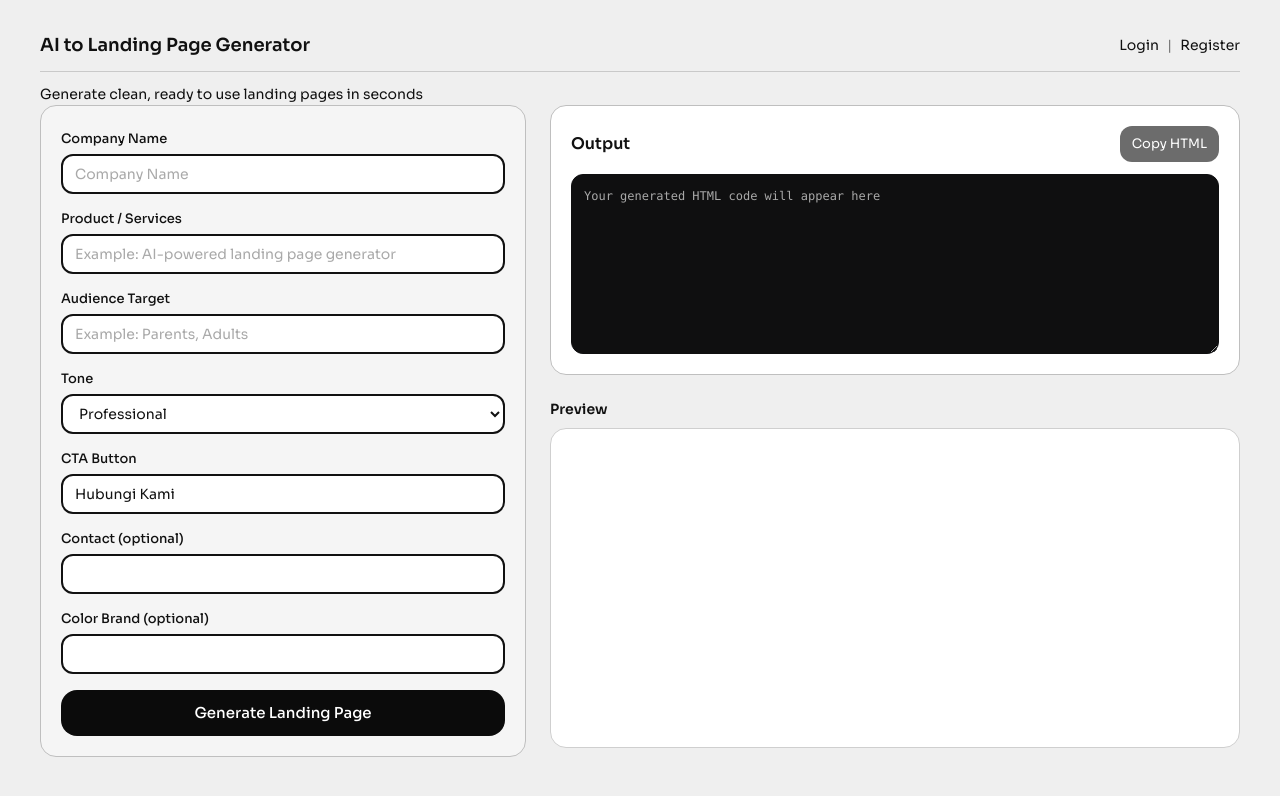
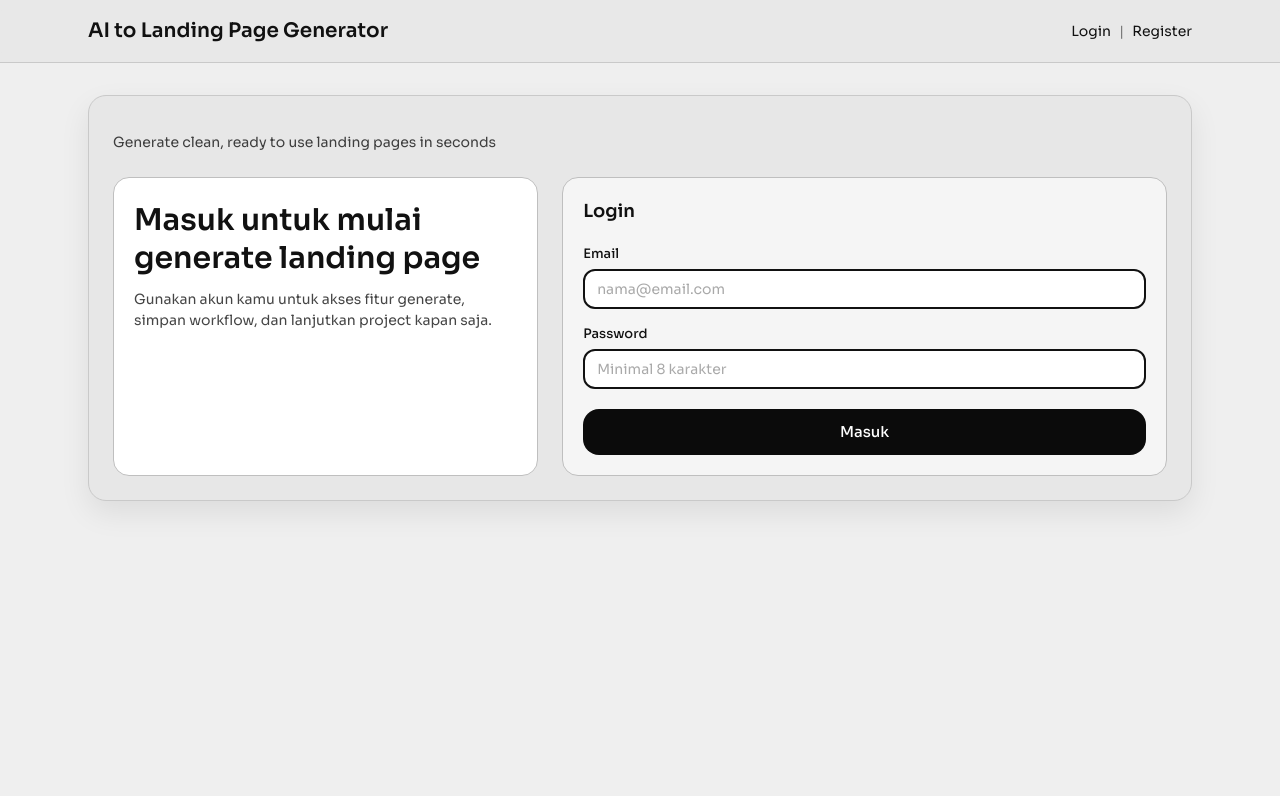
Before and after one commit to Fachri2704/ai-generator, a React app in the folder frontend/: page / in a window 1280 px wide. Both pictures are taken after a click on the button "Login". Shown: the top 796 px of the page. Built offline with nearby package versions, Linux system fonts and the light colour scheme; the HTML template or start-up script is replaced by a standard one.

Commit message:
Login Page

```diff
--- a/frontend/src/App.jsx
+++ b/frontend/src/App.jsx
@@ -1,6 +1,32 @@
 import { useState } from "react";
+import LoginPage from "./pages/LoginPage";
+import RegisterPage from "./pages/RegisterPage";
+
+const USER_STORAGE_KEY = "ai-landing-auth-user";
+
+const getStoredUser = () => {
+  try {
+    const raw = localStorage.getItem(USER_STORAGE_KEY);
+    return raw ? JSON.parse(raw) : null;
+  } catch {
+    return null;
+  }
+};
+
+const readErrorMessage = (data) => {
+  if (!data) return "Terjadi kesalahan.";
+  if (typeof data.message === "string" && data.message.trim() !== "") return data.message;
+  if (data.errors && typeof data.errors === "object") {
+    const firstField = Object.values(data.errors)[0];
+    if (Array.isArray(firstField) && firstField[0]) return firstField[0];
+  }
+  return "Terjadi kesalahan.";
+};
 
 export default function App() {
+  const [view, setView] = useState("generator");
+  const [user, setUser] = useState(getStoredUser);
+
   const [form, setForm] = useState({
     company_name: "",
     product: "",
@@ -11,11 +37,115 @@ export default function App() {
     brand_color: "",
   });
 
+  const [loginForm, setLoginForm] = useState({
+    email: "",
+    password: "",
+  });
+
+  const [registerForm, setRegisterForm] = useState({
+    name: "",
+    email: "",
+    password: "",
+    password_confirmation: "",
+  });
+
   const [loading, setLoading] = useState(false);
   const [html, setHtml] = useState("");
   const [err, setErr] = useState("");
+  const [authLoading, setAuthLoading] = useState(false);
+  const [authErr, setAuthErr] = useState("");
+  const [authMsg, setAuthMsg] = useState("");
 
   const onChange = (e) => setForm({ ...form, [e.target.name]: e.target.value });
+  const onLoginChange = (e) => setLoginForm({ ...loginForm, [e.target.name]: e.target.value });
+  const onRegisterChange = (e) => setRegisterForm({ ...registerForm, [e.target.name]: e.target.value });
+
+  const setLoggedInUser = (nextUser) => {
+    setUser(nextUser);
+    localStorage.setItem(USER_STORAGE_KEY, JSON.stringify(nextUser));
+  };
+
+  const logout = async () => {
+    setAuthErr("");
+    setAuthMsg("");
+
+    try {
+      await fetch("/api/logout", { method: "POST" });
+    } finally {
+      localStorage.removeItem(USER_STORAGE_KEY);
+      setUser(null);
+      setView("login");
+      setAuthMsg("Kamu sudah logout.");
+    }
+  };
+
+  const register = async (e) => {
+    e.preventDefault();
+    setAuthLoading(true);
+    setAuthErr("");
+    setAuthMsg("");
+
+    try {
+      const res = await fetch("/api/register", {
+        method: "POST",
+        headers: {
+          "Content-Type": "application/json",
+          Accept: "application/json",
+        },
+        body: JSON.stringify(registerForm),
+      });
+
+      const data = await res.json();
+      if (!res.ok) {
+        throw new Error(readErrorMessage(data));
+      }
+
+      setAuthMsg("Registrasi berhasil. Silakan login.");
+      setRegisterForm({
+        name: "",
+        email: "",
+        password: "",
+        password_confirmation: "",
+      });
+      setView("login");
+    } catch (e2) {
+      setAuthErr(String(e2.message || e2));
+    } finally {
+      setAuthLoading(false);
+    }
+  };
+
+  const login = async (e) => {
+    e.preventDefault();
+    setAuthLoading(true);
+    setAuthErr("");
+    setAuthMsg("");
+
+    try {
+      const res = await fetch("/api/login", {
+        method: "POST",
+        headers: {
+          "Content-Type": "application/json",
+          Accept: "application/json",
+        },
+        body: JSON.stringify(loginForm),
+      });
+
+      const data = await res.json();
+      if (!res.ok) {
+        throw new Error(readErrorMessage(data));
+      }
+
+      setLoggedInUser(data.user);
+      setView("generator");
+      setLoginForm({ email: "", password: "" });
+      setAuthMsg("Login berhasil.");
+    } catch (e2) {
+      setAuthErr(String(e2.message || e2));
+    } finally {
+      setAuthLoading(false);
+    }
+  };
 
   const generate = async () => {
     setLoading(true);
@@ -57,24 +187,68 @@ export default function App() {
 
   return (
     <div className="pageWrap">
-        <div className="navBar">
-          <div className="navTitle">AI to Landing Page Generator</div>
+      <header className="siteHeader">
+        <div className="siteHeaderInner">
+          <button
+            className="navTitle border-0 bg-transparent p-0 text-left"
+            type="button"
+            onClick={() => setView("generator")}
+          >
+            AI to Landing Page Generator
+          </button>
           <div className="navLinks">
-            <button className="navLink" type="button">
+            {user ? (
+              <>
+                <span>{user.name}</span>
+                <span className="navDivider">|</span>
+                <button className="navLink" type="button" onClick={logout}>
+                  Logout
+                </button>
+              </>
+            ) : (
+              <>
+                <button className="navLink" type="button" onClick={() => setView("login")}>
                   Login
                 </button>
                 <span className="navDivider">|</span>
-            <button className="navLink" type="button">
+                <button className="navLink" type="button" onClick={() => setView("register")}>
                   Register
                 </button>
+              </>
+            )}
           </div>
         </div>
+      </header>
 
-        <p className="tagline">
-          Generate clean, ready to use landing pages in seconds
-        </p>
+      <main className="mainWrap">
+        <div className="shell">
+          <div className="navBar">
+            <p className="tagline">Generate clean, ready to use landing pages in seconds</p>
+          </div>
 
-        <div className="grid grid-cols-1 gap-6 lg:grid-cols-12">
+          {authMsg && <div className="mt-3 text-[12px] md:text-[13px] text-green-700">{authMsg}</div>}
+          {authErr && <div className="mt-3 text-[12px] md:text-[13px] text-red-600">{authErr}</div>}
+
+          {view === "login" ? (
+            <LoginPage
+              form={loginForm}
+              onChange={onLoginChange}
+              onSubmit={login}
+              loading={authLoading}
+            />
+          ) : null}
+
+          {view === "register" ? (
+            <RegisterPage
+              form={registerForm}
+              onChange={onRegisterChange}
+              onSubmit={register}
+              loading={authLoading}
+            />
+          ) : null}
+
+          {view === "generator" ? (
+            <div className="mt-6 grid grid-cols-1 gap-6 lg:grid-cols-12">
               <section className="lg:col-span-5">
                 <div className="card cardSoft">
                   <div className="grid gap-3">
@@ -104,12 +278,7 @@ export default function App() {
                       <label className="text-[12px] md:text-[13px] font-medium text-[#111111]">
                         Tone
                       </label>
-                  <select
-                    name="tone"
-                    value={form.tone}
-                    onChange={onChange}
-                  className="input"
-                  >
+                      <select name="tone" value={form.tone} onChange={onChange} className="input">
                         <option value="profesional">Professional</option>
                         <option value="formal">Formal</option>
                         <option value="santai">Casual</option>
@@ -138,11 +307,7 @@ export default function App() {
                       placeholder=""
                     />
 
-                <button
-                  onClick={generate}
-                  disabled={loading}
-                  className="btnPrimary mt-1"
-                >
+                    <button onClick={generate} disabled={loading} className="btnPrimary mt-1">
                       {loading ? "Generating..." : "Generate Landing Page"}
                     </button>
 
@@ -175,19 +340,16 @@ export default function App() {
                 </div>
 
                 <div className="grid gap-2">
-              <div className="text-[13px] md:text-[14px] font-semibold text-[#111111]">
-                Preview
-              </div>
+                  <div className="text-[13px] md:text-[14px] font-semibold text-[#111111]">Preview</div>
                   <div className="previewCard">
-                <iframe
-                  title="preview"
-                  className="h-full w-full"
-                  srcDoc={html}
-                />
+                    <iframe title="preview" className="h-full w-full" srcDoc={html} />
                   </div>
                 </div>
               </section>
             </div>
+          ) : null}
+        </div>
+      </main>
     </div>
   );
 }
--- a/frontend/src/index.css
+++ b/frontend/src/index.css
@@ -25,19 +25,31 @@ body {
 
 @layer components {
   .pageWrap {
-    @apply min-h-screen bg-[#efefef] px-6 py-6 md:px-10 md:py-8;
+    @apply min-h-screen bg-[#efefef];
+  }
+
+  .siteHeader {
+    @apply sticky top-0 z-30 border-b border-[#c9c9c9] bg-[#e7e7e7]/95 backdrop-blur;
+  }
+
+  .siteHeaderInner {
+    @apply mx-auto flex w-full max-w-6xl items-center justify-between gap-4 px-4 py-4 md:px-6;
+  }
+
+  .mainWrap {
+    @apply mx-auto w-full max-w-6xl px-4 py-6 md:px-6 md:py-8;
   }
 
   .shell {
-    @apply mx-auto w-full max-w-6xl rounded-[14px] bg-[#e7e7e7] px-4 py-4 md:px-6 md:py-5 shadow-[0_12px_30px_rgba(0,0,0,0.12)];
+    @apply rounded-[18px] border border-[#c9c9c9] bg-[#e7e7e7] px-4 py-4 md:px-6 md:py-6 shadow-[0_12px_30px_rgba(0,0,0,0.08)];
   }
 
   .navBar {
-    @apply flex items-center justify-between gap-4 border-b border-[#c9c9c9] pb-3;
+    @apply flex items-center justify-between gap-4;
   }
 
   .navTitle {
-    @apply text-[15px] md:text-[18px] font-semibold text-[#111111];
+    @apply text-[16px] md:text-[20px] font-semibold text-[#111111];
   }
 
   .navLinks {
@@ -53,7 +65,7 @@ body {
   }
 
   .tagline {
-    @apply mt-3 text-[12px] md:text-[14px] text-[#111111];
+    @apply mt-3 text-[12px] md:text-[14px] text-[#3e3e3e];
   }
 
   .headerRow {
@@ -109,6 +121,26 @@ body {
   .previewCardCompact {
     height: 200px;
   }
+
+  .authLayout {
+    @apply mt-6 grid grid-cols-1 gap-6 lg:grid-cols-12;
+  }
+
+  .authInfo {
+    @apply rounded-[16px] border border-[#bfbfbf] bg-white px-5 py-6 lg:col-span-5;
+  }
+
+  .authInfoTitle {
+    @apply text-[24px] md:text-[30px] font-semibold leading-tight text-[#111111];
+  }
+
+  .authInfoText {
+    @apply mt-3 text-[13px] md:text-[14px] text-[#454545];
+  }
+
+  .authFormWrap {
+    @apply lg:col-span-7;
+  }
 }
 
 @media (max-width: 767px) {
--- /dev/null
+++ b/frontend/src/pages/LoginPage.jsx
@@ -0,0 +1,50 @@
+function LoginPage({ form, onChange, onSubmit, loading }) {
+  return (
+    <section className="authLayout">
+      <div className="authInfo">
+        <h1 className="authInfoTitle">Masuk untuk mulai generate landing page</h1>
+        <p className="authInfoText">
+          Gunakan akun kamu untuk akses fitur generate, simpan workflow, dan lanjutkan project
+          kapan saja.
+        </p>
+      </div>
+      <div className="authFormWrap">
+        <div className="card cardSoft">
+          <h2 className="text-[16px] md:text-[18px] font-semibold text-[#111111]">Login</h2>
+          <form className="mt-4 grid gap-3" onSubmit={onSubmit}>
+            <Input
+              label="Email"
+              name="email"
+              type="email"
+              value={form.email}
+              onChange={onChange}
+              placeholder="nama@email.com"
+            />
+            <Input
+              label="Password"
+              name="password"
+              type="password"
+              value={form.password}
+              onChange={onChange}
+              placeholder="Minimal 8 karakter"
+            />
+            <button type="submit" disabled={loading} className="btnPrimary mt-2">
+              {loading ? "Loading..." : "Masuk"}
+            </button>
+          </form>
+        </div>
+      </div>
+    </section>
+  );
+}
+
+function Input({ label, ...props }) {
+  return (
+    <div>
+      <label className="text-[12px] md:text-[13px] font-medium text-[#111111]">{label}</label>
+      <input {...props} className="input" />
+    </div>
+  );
+}
+
+export default LoginPage;
--- /dev/null
+++ b/frontend/src/pages/RegisterPage.jsx
@@ -0,0 +1,65 @@
+function RegisterPage({ form, onChange, onSubmit, loading }) {
+  return (
+    <section className="authLayout">
+      <div className="authInfo">
+        <h1 className="authInfoTitle">Buat akun baru dalam hitungan detik</h1>
+        <p className="authInfoText">
+          Daftar pakai email aktif untuk mulai bikin landing page otomatis dan lanjut ke workflow
+          generate.
+        </p>
+      </div>
+      <div className="authFormWrap">
+        <div className="card cardSoft">
+          <h2 className="text-[16px] md:text-[18px] font-semibold text-[#111111]">Register</h2>
+          <form className="mt-4 grid gap-3" onSubmit={onSubmit}>
+            <Input
+              label="Nama"
+              name="name"
+              value={form.name}
+              onChange={onChange}
+              placeholder="Nama lengkap"
+            />
+            <Input
+              label="Email"
+              name="email"
+              type="email"
+              value={form.email}
+              onChange={onChange}
+              placeholder="nama@email.com"
+            />
+            <Input
+              label="Password"
+              name="password"
+              type="password"
+              value={form.password}
+              onChange={onChange}
+              placeholder="Minimal 8 karakter"
+            />
+            <Input
+              label="Konfirmasi Password"
+              name="password_confirmation"
+              type="password"
+              value={form.password_confirmation}
+              onChange={onChange}
+              placeholder="Ulangi password"
+            />
+            <button type="submit" disabled={loading} className="btnPrimary mt-2">
+              {loading ? "Loading..." : "Daftar"}
+            </button>
+          </form>
+        </div>
+      </div>
+    </section>
+  );
+}
+
+function Input({ label, ...props }) {
+  return (
+    <div>
+      <label className="text-[12px] md:text-[13px] font-medium text-[#111111]">{label}</label>
+      <input {...props} className="input" />
+    </div>
+  );
+}
+
+export default RegisterPage;
```
Also changed, not shown: 2 other files (tests, documents, lock files or other folders). Lines whose indentation alone changed are shown as unchanged.
